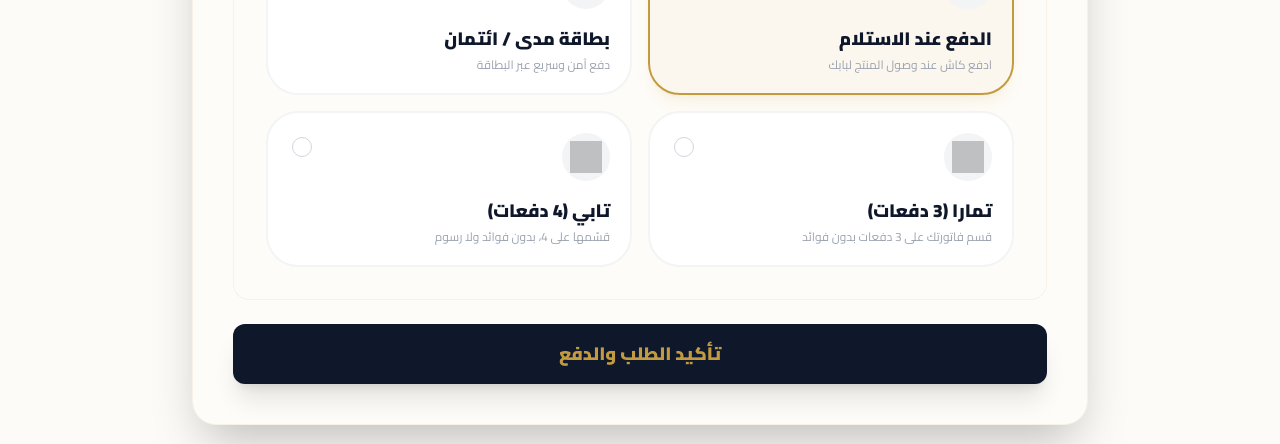
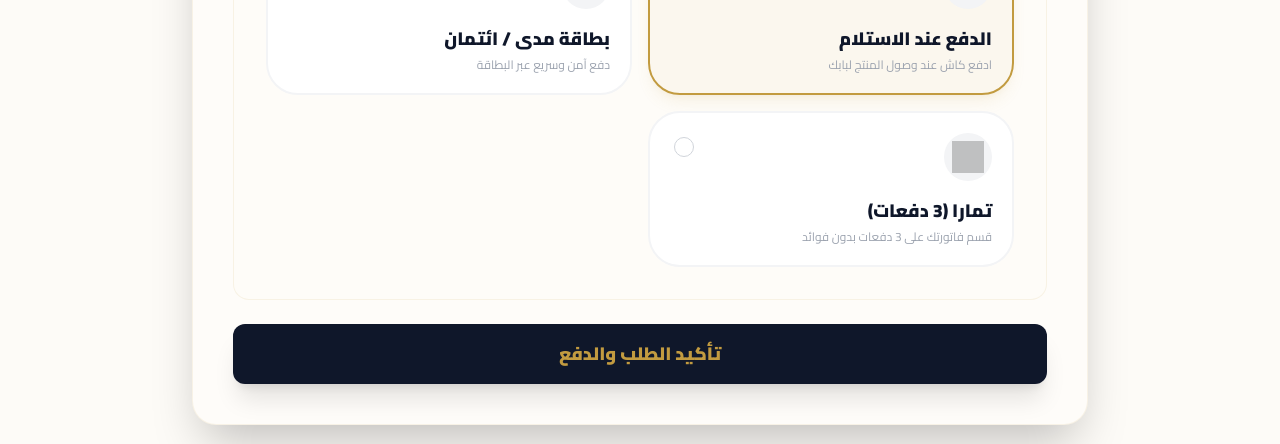
Before and after one commit to alghzwanik9/honey-store, a Laravel app: template resources/views/checkout/index.blade.php in a window 1280 px wide. Shown: the part 1770-2214 px from the top of the page. Run offline with Laravel 12, Linux system fonts and the light colour scheme; the template is opened without the code that fills it: most values are stand-ins (such as "Sample title", 1, 10 or a date in 2020); data that the repository does not hold is empty; style sheets or scripts are compiled from the project's sources; some libraries are stand-ins or nearby versions; grey boxes are pictures that could not be loaded.

Commit message:
Update index.blade.php

```diff
--- a/resources/views/checkout/index.blade.php
+++ b/resources/views/checkout/index.blade.php
@@ -104,7 +104,7 @@
                                 <span class="text-xs text-gray-400 font-medium">قسم فاتورتك على 3 دفعات بدون فوائد</span>
                             </label>
 
-                            <label class="relative flex flex-col p-5 border-2 border-gray-100 rounded-[2rem] cursor-pointer hover:border-brand-gold/30 hover:bg-brand-cream/30 transition-all bg-white group select-none has-[:checked]:border-brand-gold has-[:checked]:bg-brand-gold/5 has-[:checked]:shadow-lg has-[:checked]:shadow-brand-gold/10">
+                           {{-- <label class="relative flex flex-col p-5 border-2 border-gray-100 rounded-[2rem] cursor-pointer hover:border-brand-gold/30 hover:bg-brand-cream/30 transition-all bg-white group select-none has-[:checked]:border-brand-gold has-[:checked]:bg-brand-gold/5 has-[:checked]:shadow-lg has-[:checked]:shadow-brand-gold/10">
                                 <input type="radio" name="payment_method" value="tabby" class="absolute left-6 top-6 w-5 h-5 text-brand-gold border-gray-300 focus:ring-brand-gold">
                                 <div class="w-12 h-12 bg-gray-100 rounded-full flex items-center justify-center mb-4 group-hover:bg-brand-gold/20 transition-colors">
                                     <img src="https://cdn.tabby.ai/assets/logo.svg" class="w-8 h-8 opacity-60">
@@ -112,6 +112,7 @@
                                 <span class="font-black text-brand-navy text-lg block mb-1">تابي (4 دفعات)</span>
                                 <span class="text-xs text-gray-400 font-medium">قسّمها على 4، بدون فوائد ولا رسوم</span>
                             </label>
+--}}
                         </div>
                     </div>
 
```
